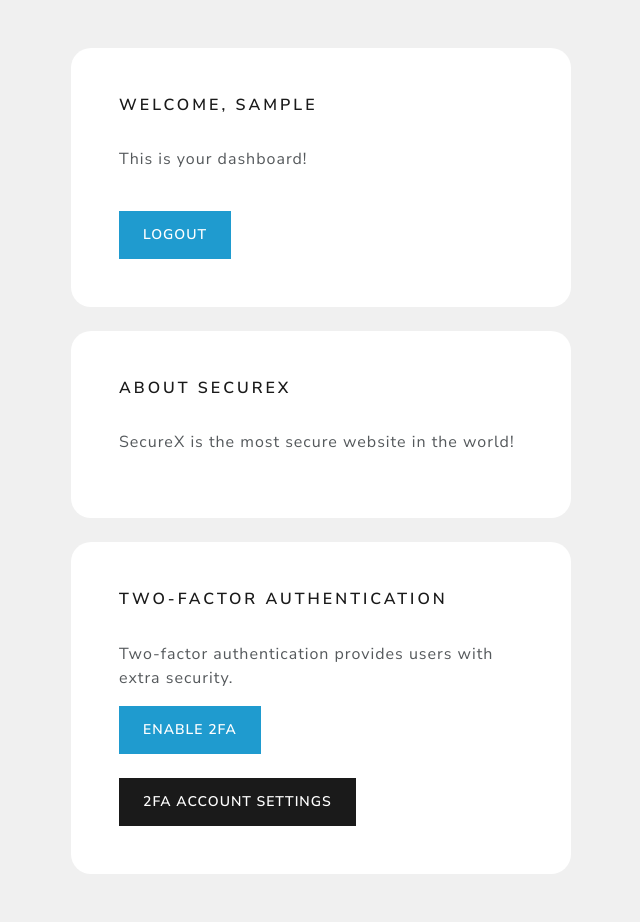
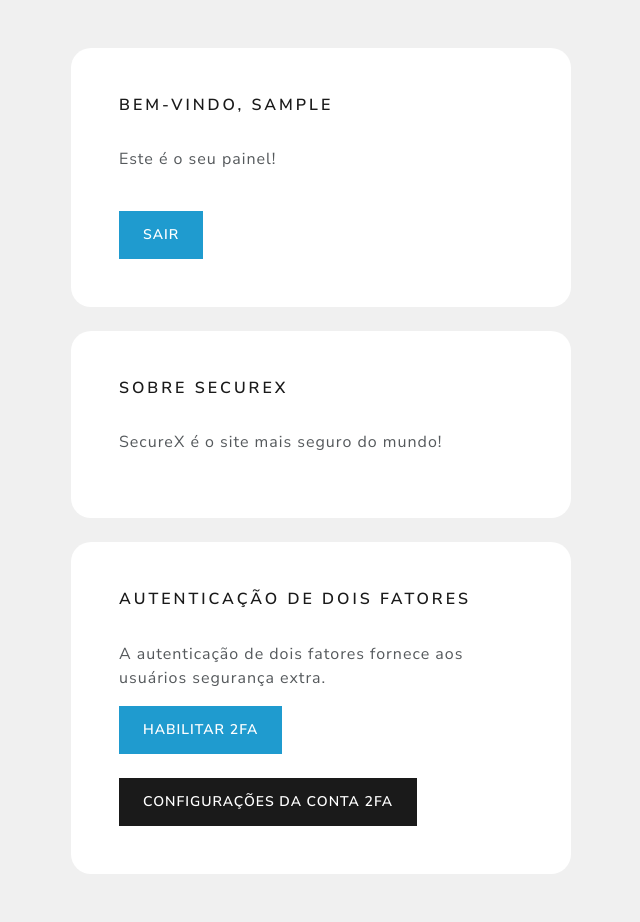
Before and after one commit to Rick-Garcia007/webchecklist, a Django app: page /dashboard/ in a window 1280 px wide. Shown: the part 88-1010 px from the top of the page, without its empty margins (319-959 px from the left). Run offline with Django 4.2, Linux system fonts and the light colour scheme; the visitor is signed in with stand-in values (Sample User, id 1); some libraries are stand-ins or nearby versions.

Commit message:
Termino de 31. Dashboard styling and user logout

```diff
--- a/secureapp/templates/base.html
+++ b/secureapp/templates/base.html
@@ -1,5 +1,4 @@
 {% load static %}
-
 <!DOCTYPE html>
 <html lang="pt-br">
       <head>
--- a/secureapp/templates/dashboard.html
+++ b/secureapp/templates/dashboard.html
@@ -13,11 +13,7 @@
     <nav class="navbar navbar-expand-lg navbar-light bg-white justify-content-center">
 
 
-        <a class="navbar-brand main-heading">
-
-        &nbsp; SecureX
-
-        </a>
+        <a class="navbar-brand main-heading">&nbsp; SecureX</a>
 
     </nav>
 
@@ -26,16 +22,16 @@
 
     <div class="container bg-white shadow-md p-5 form-layout">
 
-        <h5> Welcome, {{user}} </h5>
+        <h5> Bem-vindo, {{user}} </h5>
 
         <br>
 
-        <p> This is your dashboard! </p>
+        <p> Este é o seu painel! </p>
 
 
         <br>
 
-        <a class="btn btn-info navbar-btn" type="button" href=""> Logout </a>
+        <a class="btn btn-info navbar-btn" type="button" href="{% url 'user-logout' %}"> Sair </a>
 
 
 
@@ -49,12 +45,12 @@
 
     <div class="container bg-white shadow-md p-5 form-layout">
 
-        <h5> About SecureX </h5>
+        <h5> Sobre SecureX </h5>
 
 
         <br>
 
-        <p> SecureX is the most secure website in the world! </p>
+        <p> SecureX é o site mais seguro do mundo! </p>
 
 
     </div>
@@ -66,20 +62,20 @@
 
     <div class="container bg-white shadow-md p-5 form-layout">
 
-        <h5> Two-Factor authentication </h5>
+        <h5> Autenticação de dois fatores </h5>
 
         <br>
 
-        <p> Two-factor authentication provides users with extra security. </p>
+        <p> A autenticação de dois fatores fornece aos usuários segurança extra. </p>
 
 
-        <a class="btn btn-info navbar-btn" type="button" href=""> Enable 2FA </a>
+        <a class="btn btn-info navbar-btn" type="button" href=""> Habilitar 2FA </a>
 
 
         <br> <br>
 
 
-        <a class="btn btn-primary navbar-btn" type="button" href=""> 2FA account settings </a>
+        <a class="btn btn-primary navbar-btn" type="button" href=""> Configurações da conta 2FA </a>
 
 
     </div>
--- a/secureapp/templates/two_factor/_wizard_forms.html
+++ b/secureapp/templates/two_factor/_wizard_forms.html
@@ -1,3 +1,6 @@
+
+{% load my_tag %}
+
 <table class="mb-3">
   {{ wizard.management_form }}
   {{ wizard.form.as_table }}
--- /dev/null
+++ b/secureapp/templatetags/my_tag.py
@@ -0,0 +1,39 @@
+from django import template
+
+register = template.Library()
+
+# Register a filter to re-formt the 'wizard forms'
+
+@register.filter(name="insert_classes")
+def insert_classes(value, arg):
+
+    # Obtain the input field and transform it into a string
+
+    the_classes = value.field.widget.attrs.get("class", "")
+
+
+    # Check if there are classes that are available
+
+
+    # If there are no classes then set up a list and assign it to a class
+
+    if the_classes:
+        the_classes = the_classes.split(" ")
+    else:
+        the_classes = []
+
+    my_new_classes = arg.split(" ")
+
+
+    # If there are no classes then set up a list and assign it to a class
+
+    for cs in my_new_classes:
+
+        if cs not in the_classes:
+
+            the_classes.append(cs)
+
+
+    # Take the class peripherals and input it as a string and return it accordingly
+
+    return value.as_widget(attrs={"class": " ".join(the_classes)})
--- a/secureapp/urls.py
+++ b/secureapp/urls.py
@@ -5,4 +5,5 @@
     path('', views.home, name='home' ),
     path('register/', views.register, name='register' ),
     path('dashboard/', views.dashboard, name='dashboard' ),
+    path('user-logout/', views.user_logout, name='user-logout' ),
 ]
--- a/secureapp/views.py
+++ b/secureapp/views.py
@@ -1,5 +1,9 @@
 from django.shortcuts import render, redirect
 from .forms import *
+
+from django.contrib.auth.models import auth
+
+from django.contrib.auth.decorators import login_required
 
 # Create your views here.
 def home(request):
@@ -22,5 +26,13 @@
 
     return render(request, 'register.html', context)
 
+
+@login_required(login_url='two_factor:login')
 def dashboard(request):
     return render(request, 'dashboard.html')
+
+
+
+def user_logout(request):
+    auth.logout(request)
+    return redirect('home')
```
Also changed, not shown: secureapp/templates/index.html (+10 -15 lines), secureapp/templatetags/two_factor_tags.py (deleted, +0 -17 lines).
